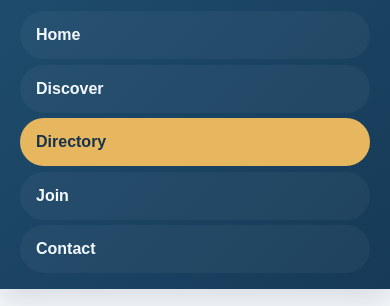
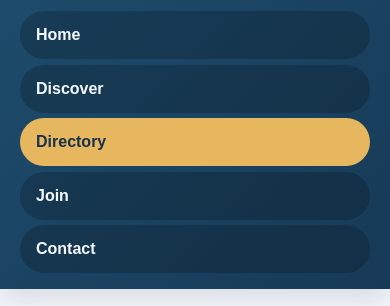
Before and after one commit to Emmy-Cee/wdd231, a plain HTML site: page chamber/directory.html in a window 390 px wide. Both pictures are taken after a click on the button "Toggle navigation". Shown: the part 65-371 px from the top of the page. Drawn offline with Linux system fonts and the light colour scheme; a web font is replaced by a local one.

Commit message:
corrected contrast issue

```diff
--- a/chamber/styles/large.css
+++ b/chamber/styles/large.css
@@ -112,7 +112,7 @@
     }
 
     .main-nav a {
-        background: #ffffff0a;
+        background: #00000033;
     }
 
     .page-banner {
```
